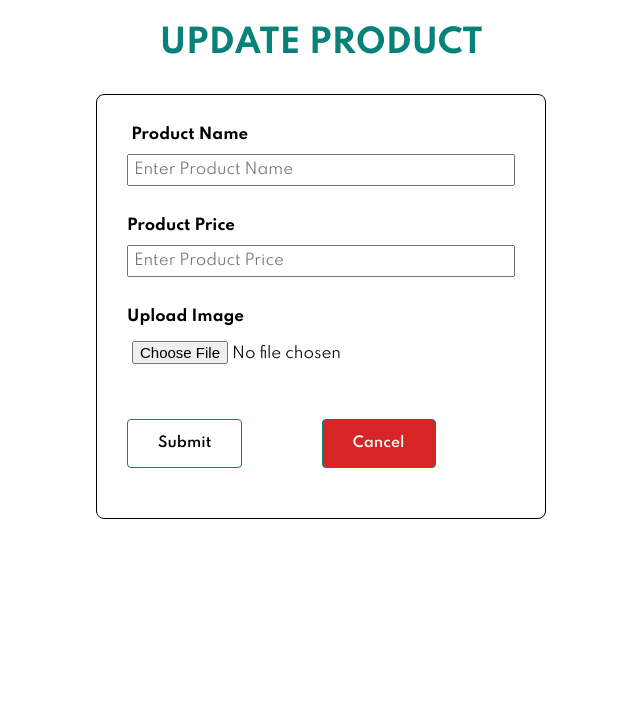
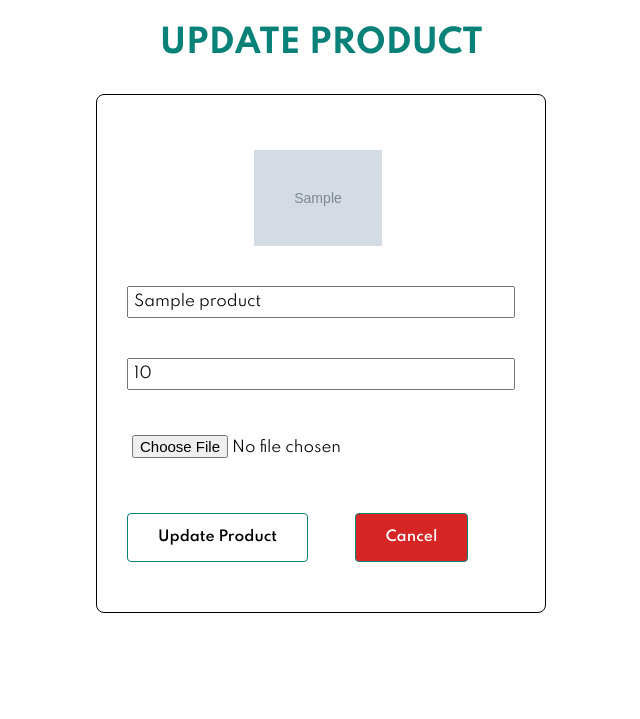
Before and after one commit to parasharr/Final_year_Project, a PHP site: page /update.php?edit=1 in a window 1280 px wide. Shown: the part 48-767 px from the top of the page, without its empty margins (319-959 px from the left). Run offline with PHP 8.4, Linux system fonts and the light colour scheme; tables that the repository leaves empty or names only in its code hold one stand-in row (values such as "Sample post"); grey boxes marked "Sample" are stand-in pictures; some libraries are stand-ins or nearby versions.

Commit message:
update to repo

```diff
--- a/home.html
+++ b/home.html
@@ -20,7 +20,7 @@
                 <li><a href="blog.html">Blog</a></li>
                 <li><a href="about.html">About</a></li>
                 <li><a href="contact.html">Contact Us</a></li>
-                <li id="lg-bag"><a href="cart.html"><i class='bx bx-shopping-bag bag' style='color:#000000; font-size: 20px;' ></i></a></li>
+                <li id="lg-bag"><a href="cart.html"><i class='bx bx-shopping-bag bag' style='color:#000000; font-size: 20px;' ></i><span><sup>4</sup></span></a></li>
                 <li class="user"><a href="register.php"><i class="fa-solid fa-circle-user"></i></a></li>
                 <a href="#" id="close"><i class="fa-solid fa-xmark" style="color: #000000; font-size: 25px;"></i></a>
             </ul>
--- a/style.css
+++ b/style.css
@@ -1144,6 +1144,28 @@ button:hover {
     color: White;
     font-weight: 700;
 }
+#user-manage{
+    padding-top: 30px;
+}
+#user-manage .links{
+    cursor: pointer;
+}
+#user-manage .links a{
+    font-size: 20px;
+    text-decoration: none;
+    font-weight: 500;
+    color: black;
+
+}
+#user-manage .links a:hover{
+    color: #088178;
+}
+#user-manage .links{
+    border: 2px solid whitesmoke;
+}
+#user-manage .links:hover{
+    background-color: #f1f1f1;
+}
 
 .container{
     margin: 0 auto;
@@ -1167,7 +1189,7 @@ button:hover {
     border-radius: 0.5rem;
     padding: 30px;
     margin: auto;
-    border: 1px solid ;
+    border: 1px solid;
 }
 .add_product label,
 .update_product label{
@@ -1270,10 +1292,14 @@ button:hover {
     cursor: pointer;
 }
 .update_product_btn{
-    color: white;
+    color: #045550;
 }
 
 .pro-img{
     width: 15%;
     margin:0 auto;
 }
+.pro-img-1{
+    width: 33%;
+    margin: 25px 127px;
+}
--- a/update.php
+++ b/update.php
@@ -1,6 +1,23 @@
 <?php
 require 'config.php';
 
+if(isset($_POST['update_product'])){
+    $update_product_id=$_POST['update_product_id'];
+    $update_product_name=$_POST['update_product_name'];
+    $update_product_price=$_POST['update_product_price'];
+    $update_product_image=$_FILES['update_product_image']['name'];
+    $update_product_image_tmp_name=$_FILES['update_product_image'] ['tmp_name'];
+    $update_product_image_folder='images/'.$update_product_image;
+
+    $update_products=mysqli_query($conn, "Update `products` set name='$update_product_name', price='$update_product_price',
+    image='$update_product_image' where id=$update_product_id");
+    if($update_products) {
+    move_uploaded_file($update_product_image_tmp_name, $update_product_image_folder);
+        header('location: view.php');
+    }else{
+        $display_message ="Error occurs during updating the product";
+}
+}
 ?>
 <!DOCTYPE html>
 <html lang="en">
@@ -26,25 +43,45 @@ require 'config.php';
         </div>
     </section>
 
+    <div class="container">
+        <?php
+            if(isset($display_message)){
+                echo "<div class='display_message'>
+            <span>$display_message</span>
+            <i class='fas fa-times' onclick='this.parentElement.style.display=`none`';></i>
+        </div>";
+            }
+        ?>
+
     <section class="edit_container">
-        <h3 class="heading">Update Product</h3>
-        <form action="" class="update_product product_container_box">
-            <img src="" alt="">
-            <input type="hidden">
+    <?php
+        if(isset($_GET['edit'])){
+            $edit_id = $_GET['edit'];
+            $edit_query = mysqli_query($conn,"Select * from `products` where id=$edit_id");
+            if(mysqli_num_rows($edit_query)>0){
+                $fetch_data = mysqli_fetch_assoc($edit_query);
 
-            <label>Product Name</label>
-            <input type="text" class="input_fields fields" placeholder="Enter Product Name" required>
 
-            <label>Product Price</label>
-            <input type="number" class="input_fields fields" placeholder="Enter Product Price" required>
 
-            <label>Upload Image</label>
-            <input type="file" class="input_fields fields" name="" required accept="image/jpg, image/png, image/jpeg">
-            <div class="btns">
-                <input type="submit" class="edit_btn">
-                <input type="reset" id="close-edit" value="Cancel" class="cancel_btn">
-            </div>
-        </form>
+    ?>
+    <h3 class="heading">Update Product</h3>
+    <form action="" method="post" enctype="multipart/form-data" class="update_product product_container_box">
+        <img class="pro-img-1" src="images/<?php echo $fetch_data['image']?>" alt="">
+        <input type="hidden" value="<?php echo $fetch_data['id']?>" name="update_product_id">
+        <input type="text" class="input_fields fields" required value="<?php echo $fetch_data['name']?>" name="update_product_name">
+        <input type="number" class="input_fields fields" required value="<?php echo $fetch_data['price']?>" name="update_product_price">
+        <input type="file" class="input_fields fields" required accept="image/png, image/jpg, image/jpeg" name="update_product_image">
+    <div class="btns">
+        <input type="submit" class="edit_btn" value="Update Product" name="update_product">
+        <input type="reset" id="close-edit" value="Cancel" class="cancel_btn">
+    </div>
+    </form>
+
+    <?php
+            }
+        }
+
+    ?>
     </section>
 </body>
 </html>
```
Also changed, not shown: user-mng.php (+7 -3 lines), images/y-dress-27.jpeg (added).
